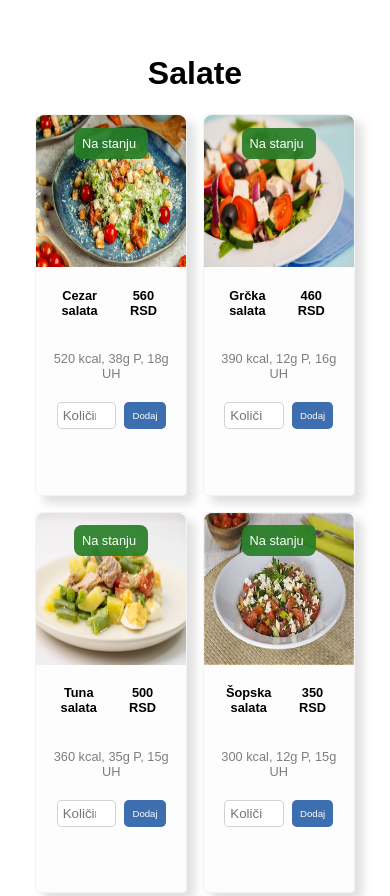
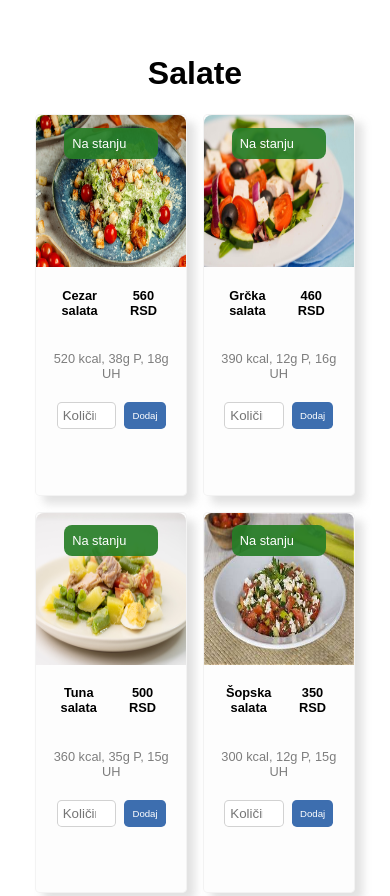
Before and after one commit to dacostumble/restoran-raj, a website: page index.html in a window 390 px wide. Shown: the part 846-1742 px from the top of the page. Drawn offline with Linux system fonts and the light colour scheme; no server answers; a web font is replaced by a local one.

Commit message:
Add files via upload

```diff
--- a/stil.css
+++ b/stil.css
@@ -318,9 +318,9 @@ nav h1{
 
 @media (max-width: 768px){
     .dostupnost{
-        margin-right: 2rem;
+        margin-right: 3rem;
 
-        width: 15%;
+        width: 20%;
         text-align: center;
 
         font-size: 0.7rem;
```
